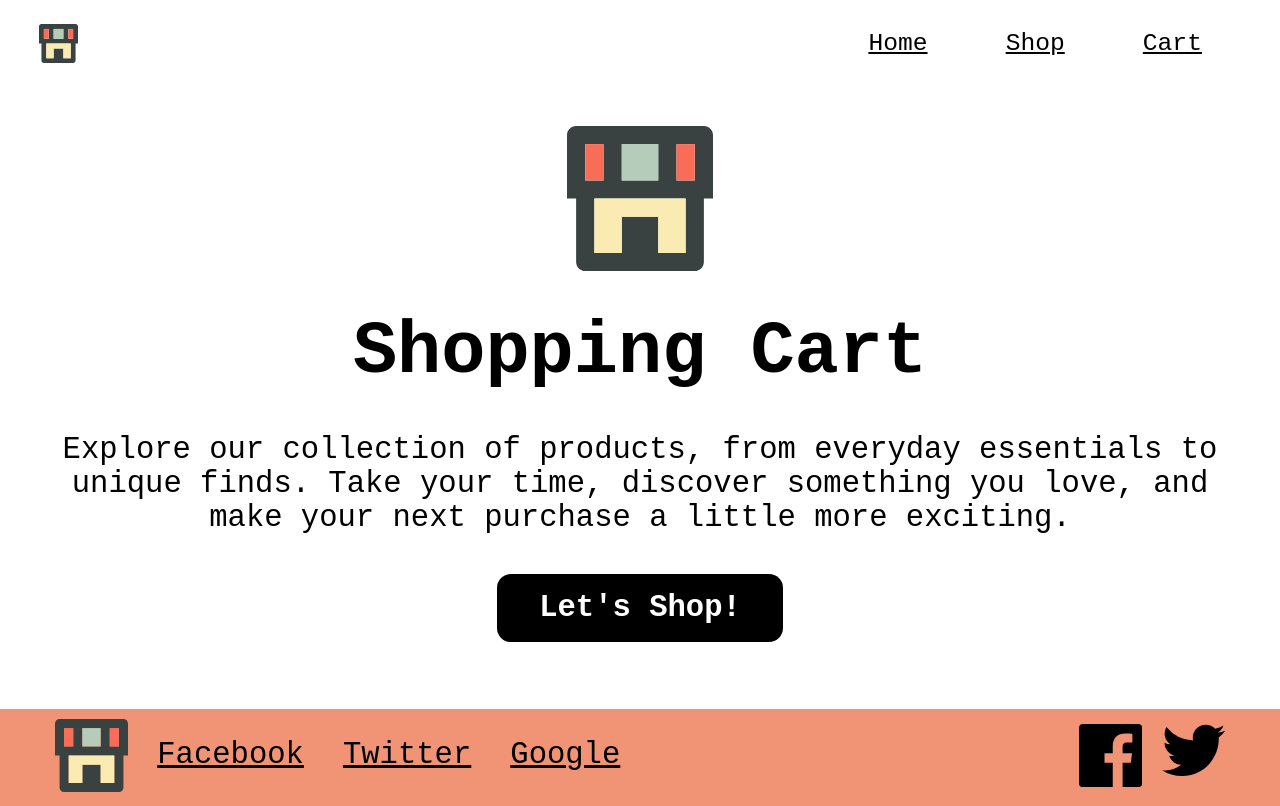
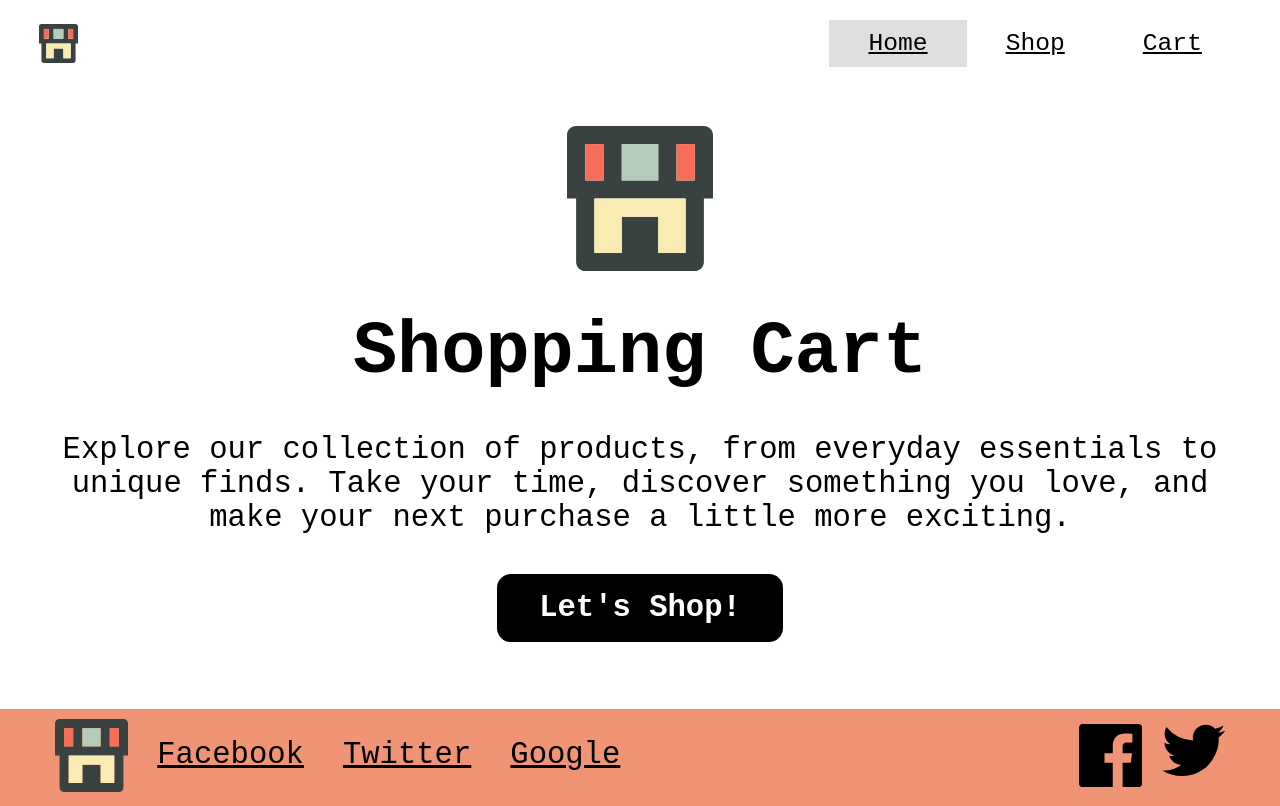
Before and after one commit to Aon-m/Shopping-Cart, a React (Vite) app: page / in a window 1280 px wide. Built offline with nearby package versions, Linux system fonts and the light colour scheme.

Commit message:
feat: show users the selected nav tab

```diff
--- a/src/features/NavBar/NavBar.module.scss
+++ b/src/features/NavBar/NavBar.module.scss
@@ -64,6 +64,14 @@
     text-transform: capitalize;
     width: 100%;
     text-align: center;
+
+    &:hover:not(.active) {
+      background-color: var(--color-neutral-1);
+    }
+
+    &.active {
+      background-color: var(--color-neutral-1);
+    }
   }
 
   &__index {
--- a/src/features/NavBar/NavBarItem.jsx
+++ b/src/features/NavBar/NavBarItem.jsx
@@ -10,11 +10,14 @@ export default function NavBarItem({
   return (
     <li className={`${styles.nav__item} text text-400 text-5 text-black`}>
       <NavLink
-        to={`${href}`}
+        to={href}
         state={{ name }}
         onClick={onClick}
+        end={href === "/"}
         className={({ isActive }) =>
-          `${styles.nav__link} underline-hover ${isActive ? "active" : ""}`
+          `${styles.nav__link} ${
+            isActive ? `${styles.active || "active"} active` : ""
+          }`.trim()
         }
       >
         {index !== null && (
```
